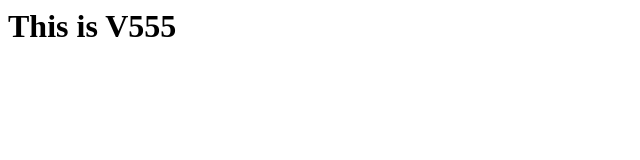
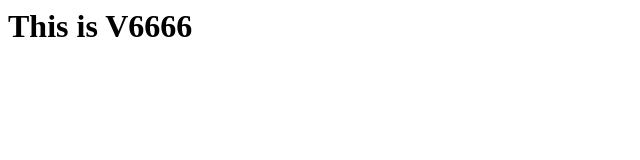
Before and after one commit to ssabarin/jenkins-demo, a plain HTML site: page index.html in a window 1280 px wide. Shown: the full height of the page, 0-640 px from the left. Drawn offline with Linux system fonts and the light colour scheme.

Commit message:
Change 666

```diff
--- a/index.html
+++ b/index.html
@@ -1 +1 @@
-<h1>This is V555 </h1>
+<h1>This is V6666 </h1>
```
